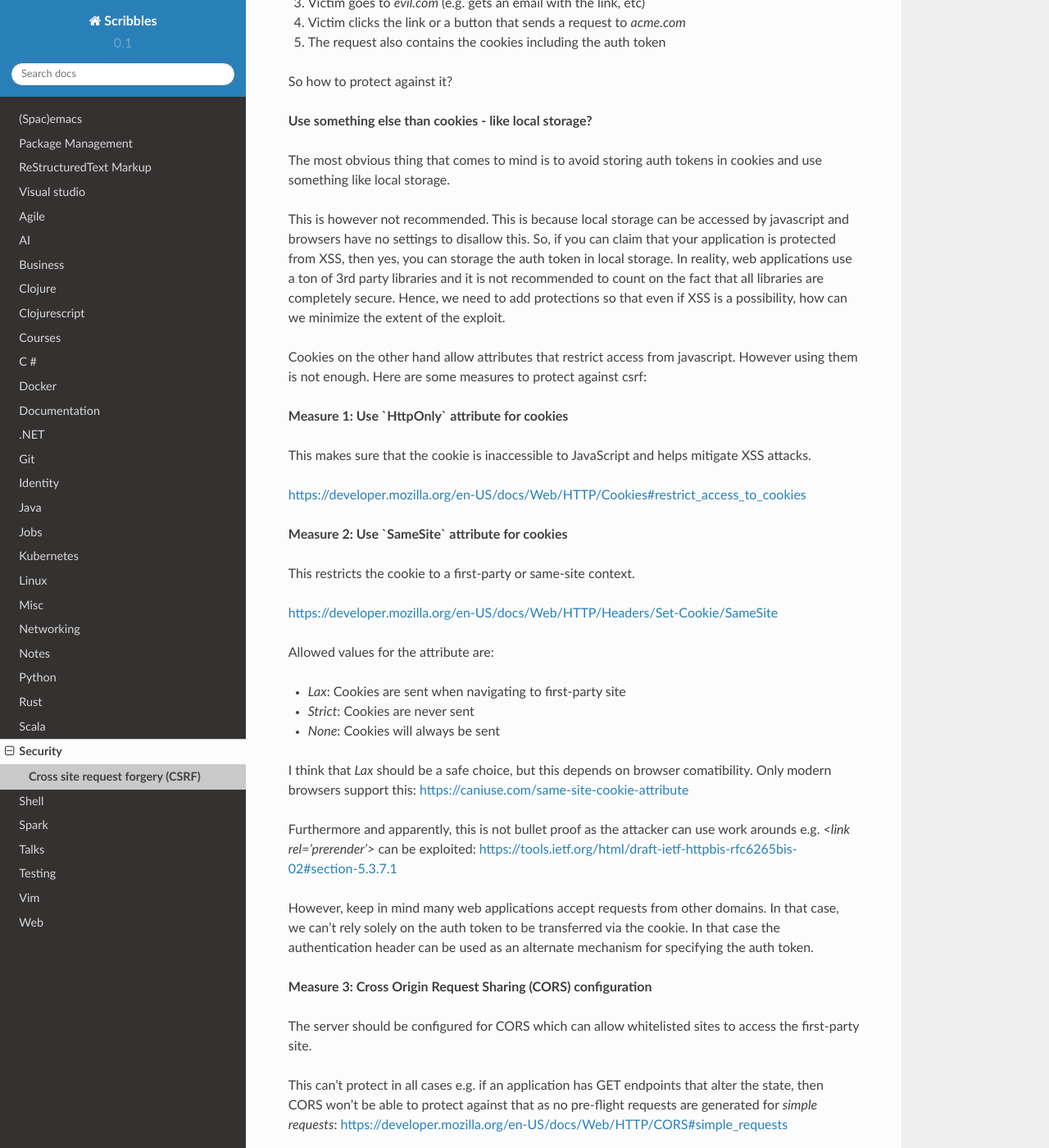
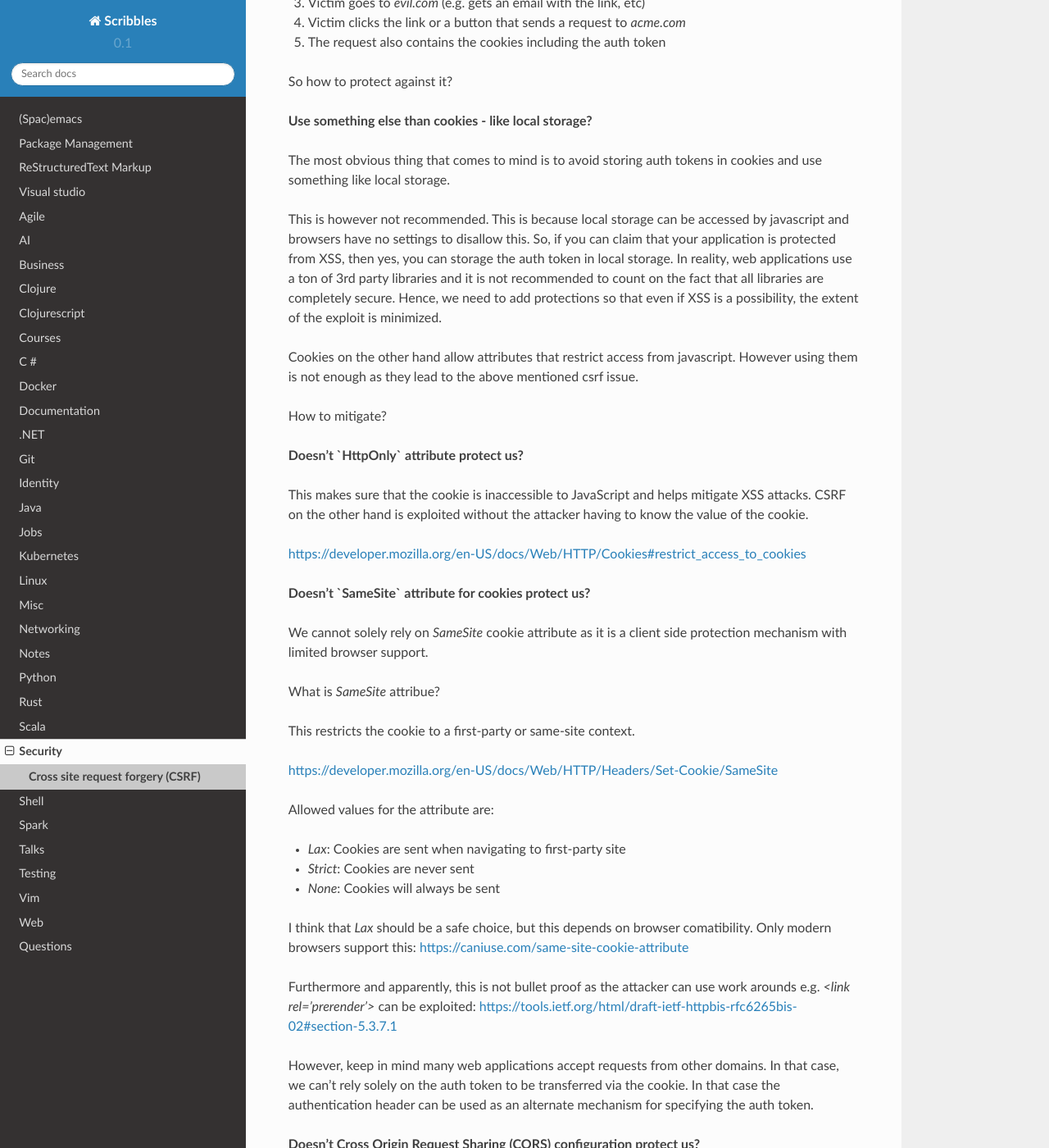
Before and after one commit to ahmadnazir/scribbles, a Sphinx documentation site: the page built from source/security/csrf.rst, in a window 1280 px wide and 1400 px high, scrolled down 432 px. Shown: the whole window at 82% size. Built offline with Sphinx 7.4.7 and the Read the Docs theme 2.0.0, drawn with Linux system fonts in a browser that asks for light colours; pages that are not in the unit, such as notebooks, are missing from menus; some of the changed text lies outside the part shown.

Commit message:
Saving...

```diff
--- a/source/emacs/textern.rst
+++ b/source/emacs/textern.rst
@@ -1,5 +1,7 @@
 Textern
 =======
+
+**NOTE**: I've been using surfkeys which seems to work.
 
 Edit any text area (firefox) with the editor of your choice.
 
--- a/source/index.rst
+++ b/source/index.rst
@@ -54,6 +54,7 @@ Content
    testing
    vim
    web
+   questions
 
 ..
    Indices and tables
--- a/source/networking/check-port.rst
+++ b/source/networking/check-port.rst
@@ -1,5 +1,7 @@
 Check for open port
 ===================
+
+Use `netcat`:
 
 .. code::
 
--- /dev/null
+++ b/source/questions.rst
@@ -0,0 +1,7 @@
+Questions
+=========
+
+.. toctree::
+   :glob:
+
+   questions/*
--- a/source/security/csrf.rst
+++ b/source/security/csrf.rst
@@ -21,19 +21,36 @@ So how to protect against it?
 
 **Use something else than cookies - like local storage?**
 
-The most obvious thing that comes to mind is to avoid storing auth tokens in cookies and use something like local storage.
+The most obvious thing that comes to mind is to avoid storing auth tokens in
+cookies and use something like local storage.
 
-This is however not recommended. This is because local storage can be accessed by javascript and browsers have no settings to disallow this. So, if you can claim that your application is protected from XSS, then yes, you can storage the auth token in local storage. In reality, web applications use a ton of 3rd party libraries and it is not recommended to count on the fact that all libraries are completely secure. Hence, we need to add protections so that even if XSS is a possibility, how can we minimize the extent of the exploit.
+This is however not recommended. This is because local storage can be accessed
+by javascript and browsers have no settings to disallow this. So, if you can
+claim that your application is protected from XSS, then yes, you can storage the
+auth token in local storage. In reality, web applications use a ton of 3rd party
+libraries and it is not recommended to count on the fact that all libraries are
+completely secure. Hence, we need to add protections so that even if XSS is a
+possibility, the extent of the exploit is minimized.
 
-Cookies on the other hand allow attributes that restrict access from javascript. However using them is not enough. Here are some measures to protect against csrf:
+Cookies on the other hand allow attributes that restrict access from javascript.
+However using them is not enough as they lead to the above mentioned csrf issue.
 
-**Measure 1: Use `HttpOnly` attribute for cookies**
+How to mitigate?
 
-This makes sure that the cookie is inaccessible to JavaScript and helps mitigate XSS attacks.
+**Doesn't `HttpOnly` attribute protect us?**
+
+This makes sure that the cookie is inaccessible to JavaScript and helps mitigate
+XSS attacks. CSRF on the other hand is exploited without the attacker having to
+know the value of the cookie.
 
 https://developer.mozilla.org/en-US/docs/Web/HTTP/Cookies#restrict_access_to_cookies
 
-**Measure 2: Use `SameSite` attribute for cookies**
+**Doesn't `SameSite` attribute for cookies protect us?**
+
+We cannot solely rely on `SameSite` cookie attribute as it is a client side
+protection mechanism with limited browser support.
+
+What is `SameSite` attribue?
 
 This restricts the cookie to a first-party or same-site context.
 
@@ -52,25 +69,35 @@ Furthermore and apparently, this is not bullet proof as the attacker can use wor
 
 However, keep in mind many web applications accept requests from other domains. In that case, we can't rely solely on the auth token to be transferred via the cookie. In that case the authentication header can be used as an alternate mechanism for specifying the auth token.
 
-**Measure 3: Cross Origin Request Sharing (CORS) configuration**
+**Doesn't Cross Origin Request Sharing (CORS) configuration protect us?**
 
-The server should be configured for CORS which can allow whitelisted sites to access the first-party site.
+First of all, CORS only applies to ajax (or XHR) requests. Cross domain form
+posting would still work - this is due to backwards compatibility.
 
-This can't protect in all cases e.g. if an application has GET endpoints that alter the state, then CORS won't be able to protect against that as no pre-flight requests are generated for `simple requests`: https://developer.mozilla.org/en-US/docs/Web/HTTP/CORS#simple_requests
+As a side note, CORS can be configured to allow certain domains to perform cross
+domain requests but it is a security measure that requires the frontend to work
+as well i.e. the browser. Furthermore, CORS doesn't send preflight requests for
+'simple requests' e.g. GET requests, POST requests with certain values for
+Content-Type. So generally speaking, we can't rely on CORS for protection. An
+app that has a GET endpoint making state changes could be exploited even with
+CORS.
+
+ `simple requests`: https://developer.mozilla.org/en-US/docs/Web/HTTP/CORS#simple_requests
 
 
-**Measure 4: CSRF Tokens**
+**How about CSRF Tokens?**
 
 All above measures rely on the browser for providing the security. If the victim
-is using an old browser, they are still susceptible to an attack. Furthermore, if we only rely on CORS for protection, depending on the web application, some GET endpoints
+is using an old browser, they are still susceptible to an attack. Furthermore,
+if we only rely on CORS for protection, depending on the web application, some
+GET endpoints
 
-Hence, as the
-precautionary measure, we should have server side protection as well. This can
-be done by the server generating csrf tokens which should be stored by the
-client and should be included for requests. If the CSRF token is stored in the
-cookie, then it should be double submitted probably as a header. Otherwise, the
-attacker can rely on the csrf token to be auto-submitted as the cookie,
-defeating the purpose (`SameSite` attribute for the cookie would make this
-difficult though).
+Hence, as the precautionary measure, we should have server side protection as
+well. This can be done by the server generating csrf tokens which should be
+stored by the client and should be included for requests. If the CSRF token is
+stored in the cookie, then it should be double submitted probably as a header.
+Otherwise, the attacker can rely on the csrf token to be auto-submitted as the
+cookie, defeating the purpose (`SameSite` attribute for the cookie would make
+this difficult though).
 
 https://cheatsheetseries.owasp.org/cheatsheets/Cross-Site_Request_Forgery_Prevention_Cheat_Sheet.html#double-submit-cookie
--- a/source/shell/get-path.rst
+++ b/source/shell/get-path.rst
@@ -9,7 +9,7 @@ I guess for a symlink, we can do:
 
 .. code::
 
-   reallink $0
+   readlink $0
 
 
 One liner to go to the directory where the file lives:
```
Also changed, not shown: source/clojure/clojure-spec.rst (added, +56 -0 lines), source/identity/ssh.rst (+13 -0 lines), source/linux/disk-space.rst (added, +15 -0 lines), source/linux/lsof.rst (added, +18 -0 lines), source/networking/nginx.rst (added, +12 -0 lines), source/python/venv.rst (added, +17 -0 lines), source/questions/business.rst (added, +13 -0 lines).
